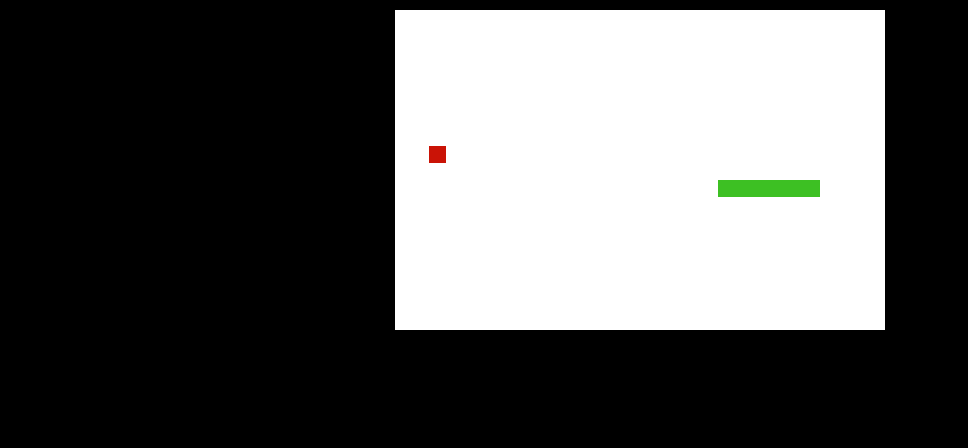
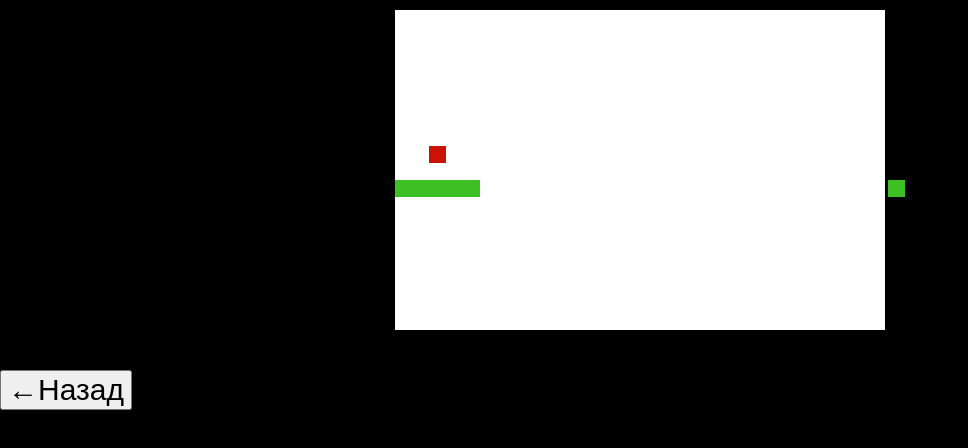
Before and after one commit to Amirhad/car-services-client, a React (Create React App) app: page /review in a window 1280 px wide. Shown: the top 448 px of the page, without its empty margins (0-968 px from the left). Built offline with nearby package versions, Linux system fonts and the light colour scheme.

Commit message:
изменил стили кнопок

```diff
--- a/src/components/Header/links/Reviews.jsx
+++ b/src/components/Header/links/Reviews.jsx
@@ -1,10 +1,12 @@
 import React from 'react'
 import SnakeGame from './game/SnakeGame'
+import './linksStyles/game.css'
 
 const Reviews = () => {
   return (
     <div>
       <SnakeGame />
+      <button className='button'><a style={{color: "black"}} href="/">←Назад</a></button>
     </div>
   )
 }
--- a/src/components/Header/links/game/GameOver.jsx
+++ b/src/components/Header/links/game/GameOver.jsx
@@ -10,13 +10,13 @@ function GameOver(props) {
         borderWidth: props.width / 50,
       }}>
       <div id='GameOver' style={{ fontSize: props.width / 15 }}>
-        <div id='GameOverText'>GAME OVER</div>
-        <div>Your score: {props.score}</div>
+        <div id='GameOverText'>ИГРА ОКОНЧЕНА</div>
+        <div>Твой рекорд: {props.score}</div>
         <div>
-          {props.newHighScore ? 'New local ' : 'Local '}high score:{' '}
+          {props.newHighScore}Лучший рекорд:{' '}
           {props.highScore}
         </div>
-        <div id='PressSpaceText'>Press Space to restart</div>
+        <div id='PressSpaceText'>Нажми пробел чтобы начать заново</div>
       </div>
     </div>
   )
--- /dev/null
+++ b/src/components/Header/links/linksStyles/game.css
@@ -0,0 +1,4 @@
+.button {
+  font-size: 30px;
+  margin-top: 30px;
+}
```
